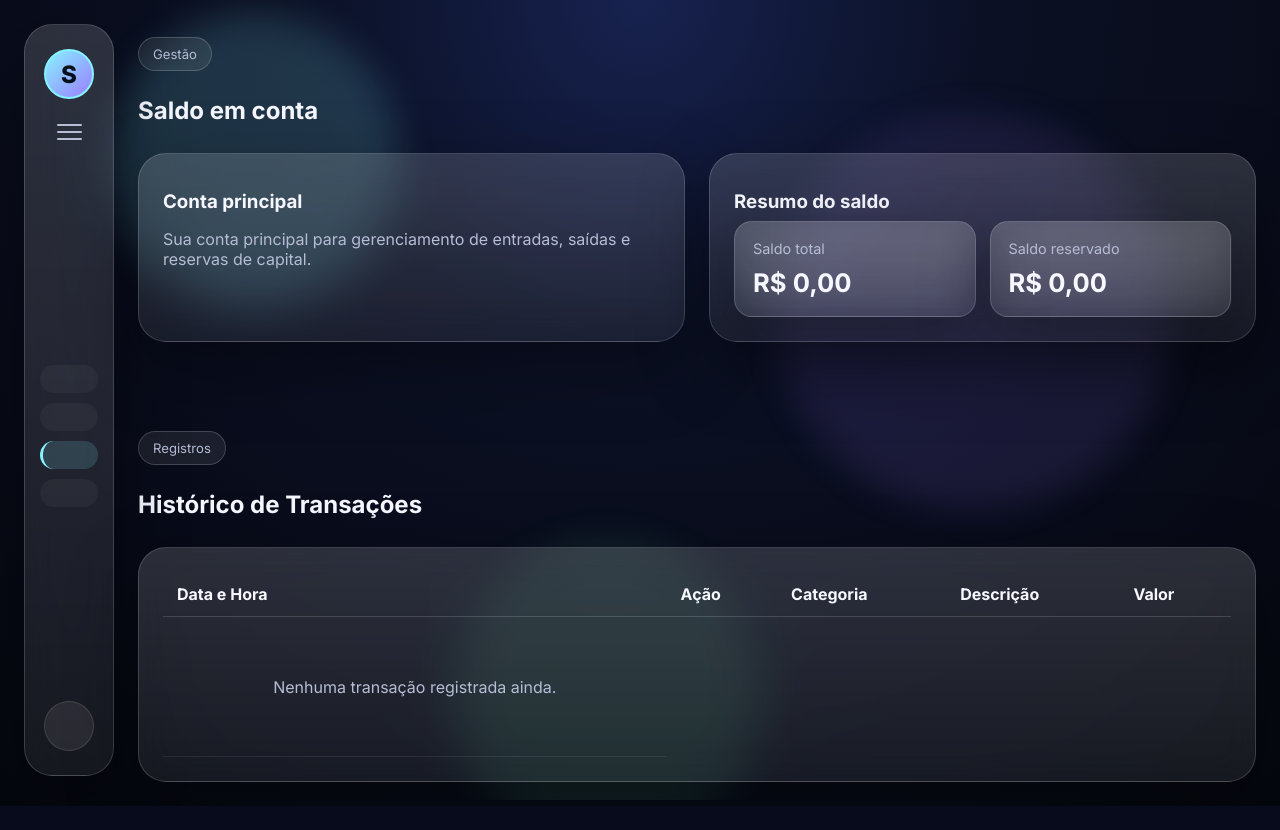
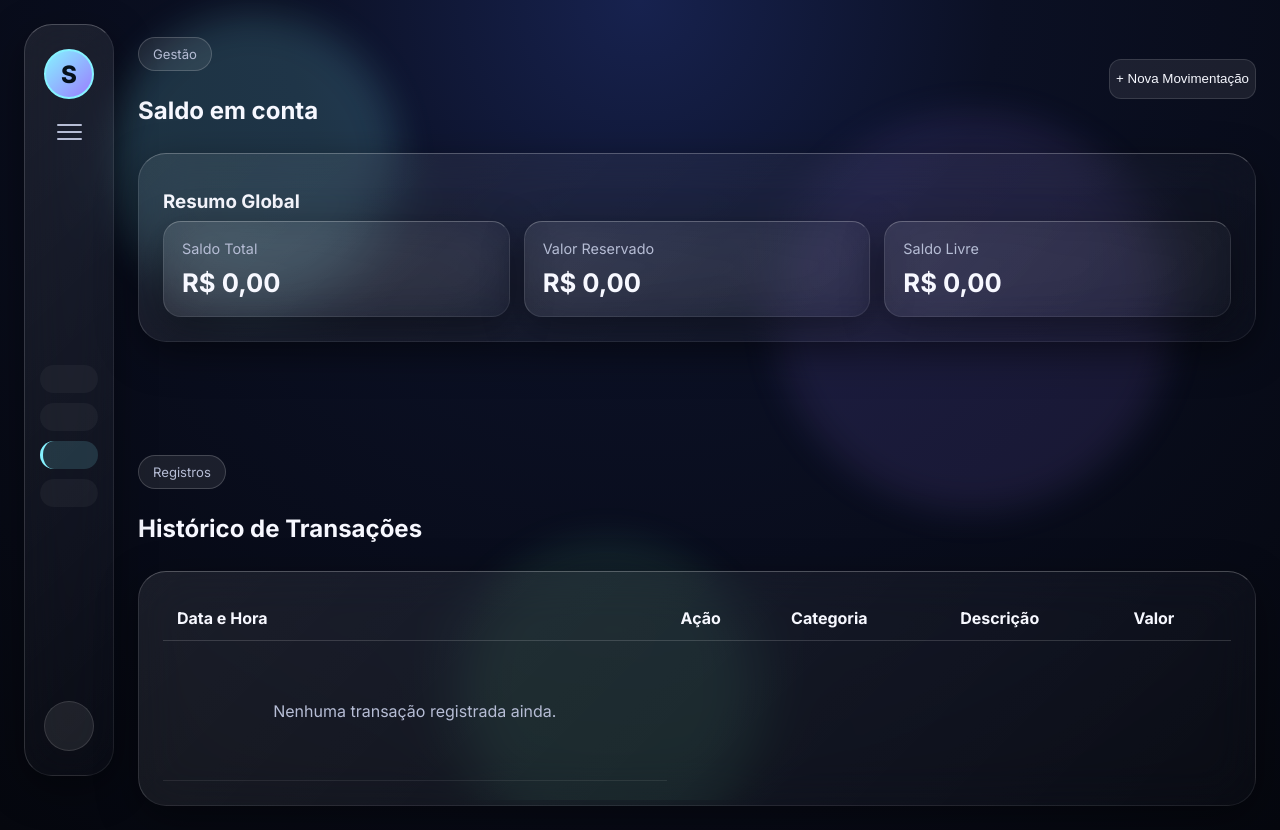
Before and after one commit to janlucascc/meruem-finance, a Flask app: page /balance in a window 1280 px wide. Before the commit the page ends 806 px from the top, so only its background shows below. Run offline with Flask 3, Linux system fonts and the light colour scheme; the visitor is signed in with stand-in values (Sample User, id 1); data comes from the database, SQL or seed files in the repository; data that the repository does not hold is empty.

Commit message:
M.E.R.U.E.M 0.0.3v Alpha - Nova UX GLASS

```diff
--- a/backend/app.py
+++ b/backend/app.py
@@ -70,14 +70,24 @@ def inject_user_data():
         try:
             user = get_user_by_id(session["user_id"])
             if user:
+                # Busca o saldo para mostrar na sidebar
+                account = get_user_balance_account(user["id"])
+                current_balance = account["current_balance"] if account else 0
+
                 try:
                     profile_img = user["profile_image"]
                 except (IndexError, KeyError):
                     profile_img = None
-                return {"user_name": user["full_name"], "user_profile_image": profile_img}
+
+                return {
+                    "user_name": user["full_name"],
+                    "user_profile_image": profile_img,
+                    "sidebar_balance": current_balance # <- Nova variável
+                }
         except Exception as e:
             print(f"Erro ao carregar dados do usuário: {e}")
-    return {"user_name": "Usuário", "user_profile_image": None}
+
+    return {"user_name": "Usuário", "user_profile_image": None, "sidebar_balance": 0}
 
 def allowed_file(filename):
     return "." in filename and filename.rsplit(".", 1)[1].lower() in ALLOWED_EXTENSIONS
--- a/backend/static/css/style.css
+++ b/backend/static/css/style.css
@@ -51,16 +51,25 @@ img { max-width: 100%; display: block; }
   50% { transform: translateY(-22px) translateX(12px) scale(1.05); }
 }
 
-/* --- Cartões Glassmorphism --- */
+/* --- Cartões Glassmorphism (ULTRA GLASS) --- */
 .glass-card, .glass-inner {
-  background: linear-gradient(180deg, rgba(255,255,255,0.15), rgba(255,255,255,0.07));
-  border: 1px solid var(--line);
-  box-shadow: var(--shadow);
-  backdrop-filter: blur(18px);
-  -webkit-backdrop-filter: blur(18px);
+  background: linear-gradient(135deg, rgba(255,255,255,0.08) 0%, rgba(255,255,255,0.02) 100%);
+  border: 1px solid rgba(255,255,255,0.08);
+  border-top: 1px solid rgba(255,255,255,0.25); /* Reflexo de luz no topo */
+  border-left: 1px solid rgba(255,255,255,0.15); /* Reflexo de luz na lateral */
+  box-shadow: 0 12px 40px 0 rgba(0, 0, 0, 0.4); /* Sombra mais difusa e profunda */
+  backdrop-filter: blur(24px); /* Desfoque mais intenso */
+  -webkit-backdrop-filter: blur(24px);
+  transition: transform 0.3s cubic-bezier(0.4, 0, 0.2, 1), box-shadow 0.3s ease;
 }
 .glass-card { border-radius: var(--radius-xl); padding: 24px; }
 .glass-inner { border-radius: var(--radius-md); }
+
+/* Pequeno efeito de flutuação ao passar o mouse em cartões interativos */
+article.glass-card:hover {
+  transform: translateY(-4px);
+  box-shadow: 0 16px 50px 0 rgba(0, 0, 0, 0.5);
+}
 
 /* --- UI Elements --- */
 .brand-chip, .decision-badge, .eyebrow {
--- a/backend/templates/_sidebar.html
+++ b/backend/templates/_sidebar.html
@@ -17,8 +17,14 @@
             <span></span>
         </button>
 
-        <h2 class="sidebar-title">Olá, {{ user_name.split()[0] }}</h2>
-        <p class="sidebar-copy">Seu painel financeiro.</p>
+        <div class="sidebar-profile-info">
+            <h2 class="sidebar-title" style="margin-bottom: 2px;">Olá, {{ user_name.split()[0] }}</h2>
+
+            <div class="sidebar-balance-container">
+                <span class="balance-label">Saldo em Conta</span>
+                <span class="balance-value">R$ {{ sidebar_balance | brl }}</span>
+            </div>
+        </div>
     </div>
 
     <nav class="sidebar-nav">
@@ -26,7 +32,7 @@
             <span class="nav-icon">🏠</span> <span>Visão geral</span>
         </a>
         <a href="{{ url_for('cards') }}" class="{% if request.endpoint == 'cards' %}active{% endif %}">
-            <span class="nav-icon">💳</span> <span>Cartão de crédito</span>
+            <span class="nav-icon">💳</span> <span>Cartões de crédito</span>
         </a>
         <a href="{{ url_for('balance') }}" class="{% if request.endpoint == 'balance' %}active{% endif %}">
             <span class="nav-icon">💰</span> <span>Saldo em conta</span>
--- a/backend/templates/balance.html
+++ b/backend/templates/balance.html
@@ -10,71 +10,54 @@
 
 {% block content %}
 <div class="dashboard-shell">
-    <aside class="sidebar glass-card" id="main-sidebar">
-        <div class="sidebar-top">
-            <form id="profile-form" action="{{ url_for('upload_profile_image') }}" method="POST" enctype="multipart/form-data">
-                <label class="profile-upload-wrapper" title="Mudar foto de perfil">
-                    <input type="file" name="profile_pic" id="profile-input" hidden onchange="document.getElementById('profile-form').submit()">
-                    {% if user_profile_image %}
-                        <img src="{{ url_for('static', filename='uploads/' + user_profile_image) }}" class="profile-pic" alt="Perfil">
-                    {% else %}
-                        <div class="profile-pic placeholder-avatar">{{ user_name[:1] | upper }}</div>
-                    {% endif %}
-                </label>
-            </form>
 
-            <button class="hamburger-menu" onclick="toggleSidebar()" title="Expandir/Recolher">
-                <span></span>
-                <span></span>
-                <span></span>
-            </button>
-
-            <h2 class="sidebar-title">Olá, {{ user_name.split()[0] }}</h2>
-            <p class="sidebar-copy">Gerencie seu capital.</p>
-        </div>
-
-        <nav class="sidebar-nav">
-            <a href="{{ url_for('dashboard') }}">
-                <span class="nav-icon">🏠</span> <span>Visão geral</span>
-            </a>
-            <a href="{{ url_for('cards') }}">
-                <span class="nav-icon">💳</span> <span>Cartão de crédito</span>
-            </a>
-            <a href="{{ url_for('balance') }}" class="active">
-                <span class="nav-icon">💰</span> <span>Saldo em conta</span>
-            </a>
-            <a href="{{ url_for('settings') }}">
-                <span class="nav-icon">⚙️</span> <span>Configurações</span>
-            </a>
-        </nav>
-        <a href="{{ url_for('auth.logout') }}" class="secondary-button full-width">
-             <span class="nav-icon">🚪</span> <span>Sair</span>
-        </a>
-    </aside>
+    {% include '_sidebar.html' %}
 
     <main class="dashboard-main">
         <section class="panel-section">
-            <div class="section-header">
+
+            <div class="section-header" style="display: flex; justify-content: space-between; align-items: center;">
                 <div>
                     <p class="eyebrow">Gestão</p>
                     <h2>Saldo em conta</h2>
                 </div>
+                <button onclick="document.getElementById('form-nova-movimentacao').classList.toggle('hidden')" class="secondary-button" style="min-height: 40px; border-radius: 12px;">
+                    + Nova Movimentação
+                </button>
             </div>
 
-            <div class="two-column-grid">
-                <article class="glass-card">
-                    <h3>Conta principal</h3>
-                    <p class="section-copy">Sua conta principal para gerenciamento de entradas, saídas e reservas de capital.</p>
-                </article>
+            <div id="form-nova-movimentacao" class="hidden glass-card" style="margin-bottom: 24px; animation: fadeUp 0.3s ease;">
+                <h3>Registrar Movimentação</h3>
+                <form method="post" action="{{ url_for('balance_action') }}" class="form-grid">
+                    <label>
+                        <span>Ação</span>
+                        <select name="action_type">
+                            <option value="add">Adicionar saldo (+)</option>
+                            <option value="remove">Remover saldo (-)</option>
+                            <option value="reserve">Reservar saldo (Guardar)</option>
+                            <option value="unreserve">Liberar saldo reservado</option>
+                        </select>
+                    </label>
+                    <label><span>Valor (R$)</span><input type="number" step="0.01" min="0" name="amount" required></label>
+                    <label>
+                        <span>Categoria</span>
+                        <select name="category">
+                            {% for category in categories %}<option value="{{ category }}">{{ category }}</option>{% endfor %}
+                        </select>
+                    </label>
+                    <label><span>Observação</span><input type="text" name="description" placeholder="Ex.: salário, aluguel"></label>
+                    <button type="submit" class="primary-button full-width" style="grid-column: 1 / -1;">Salvar movimentação</button>
+                </form>
+            </div>
 
-                <article class="glass-card">
-                    <h3>Resumo do saldo</h3>
-                    <div class="summary-grid">
-                        {{ card_metrica('Saldo total', balance_snapshot.total_balance) }}
-                        {{ card_metrica('Saldo reservado', balance_snapshot.total_reserved) }}
-                    </div>
-                </article>
-            </div>
+            <article class="glass-card" style="margin-bottom: 24px;">
+                <h3>Resumo Global</h3>
+                <div class="summary-grid">
+                    {{ card_metrica('Saldo Total', balance_snapshot.total_balance) }}
+                    {{ card_metrica('Valor Reservado', balance_snapshot.total_reserved) }}
+                    {{ card_metrica('Saldo Livre', balance_snapshot.total_balance - balance_snapshot.total_reserved) }}
+                </div>
+            </article>
 
             <div class="card-list">
                 {% for account in balance_snapshot.accounts %}
@@ -92,27 +75,6 @@
                         {{ card_metrica('Adicionado (Histórico)', account.added) }}
                         {{ card_metrica('Saídas (Histórico)', account.spent) }}
                     </div>
-
-                    <form method="post" action="{{ url_for('balance_action') }}" class="form-grid compact-form">
-                        <label>
-                            <span>Ação</span>
-                            <select name="action_type">
-                                <option value="add">Adicionar saldo</option>
-                                <option value="remove">Remover saldo</option>
-                                <option value="reserve">Reservar saldo</option>
-                                <option value="unreserve">Liberar saldo reservado</option>
-                            </select>
-                        </label>
-                        <label><span>Valor</span><input type="number" step="0.01" min="0" name="amount" required></label>
-                        <label>
-                            <span>Categoria</span>
-                            <select name="category">
-                                {% for category in categories %}<option value="{{ category }}">{{ category }}</option>{% endfor %}
-                            </select>
-                        </label>
-                        <label><span>Observação</span><input type="text" name="description" placeholder="Ex.: salário, aluguel"></label>
-                        <button type="submit" class="primary-button full-width" style="grid-column: 1 / -1;">Salvar movimentação</button>
-                    </form>
                 </article>
                 {% endfor %}
             </div>
```
Also changed, not shown: other parts of backend/static/css/style.css (+41 -0 lines), backend/templates/cards.html (+24 -4 lines).
